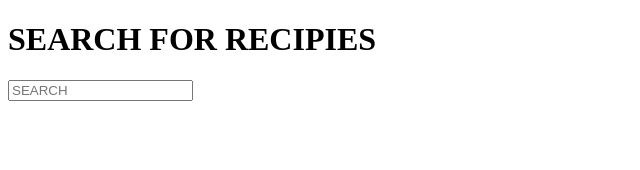
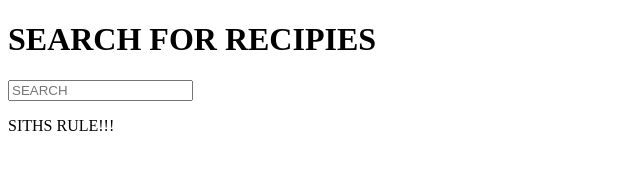
Before and after one commit to alimaqsood19/sith_lord_cooking, a plain HTML site: page index.html in a window 1280 px wide. Shown: the whole page, without its empty margins (0-640 px from the left). Drawn offline with Linux system fonts and the light colour scheme.

Commit message:
paragrah

```diff
--- a/index.html
+++ b/index.html
@@ -12,5 +12,5 @@
   <h1>SEARCH FOR RECIPIES</h1>
   <input type='text' placeholder="SEARCH" />
 </body>
-
+<p>SITHS RULE!!!</p>
 </html>
```
